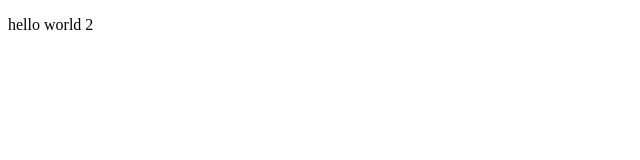
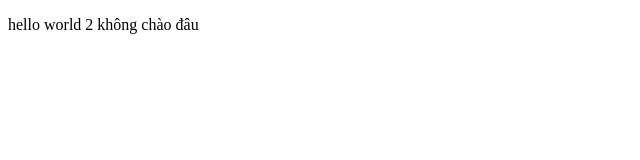
Before and after one commit to sangk3/git_nhom8, a plain HTML site: page index.html in a window 1280 px wide. Shown: the whole page, without its empty margins (0-640 px from the left). Drawn offline with Linux system fonts and the light colour scheme.

Commit message:
sang sửa index.html

```diff
--- a/index.html
+++ b/index.html
@@ -8,6 +8,7 @@
 <body>
     <p>
         hello world 2
+        không chào đâu
     </p>
 </body>
 </html>
```
